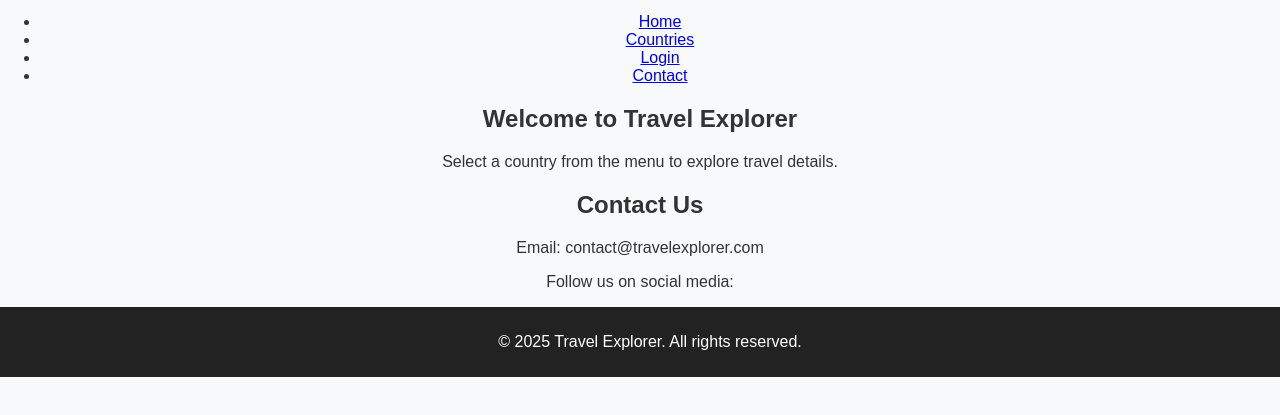
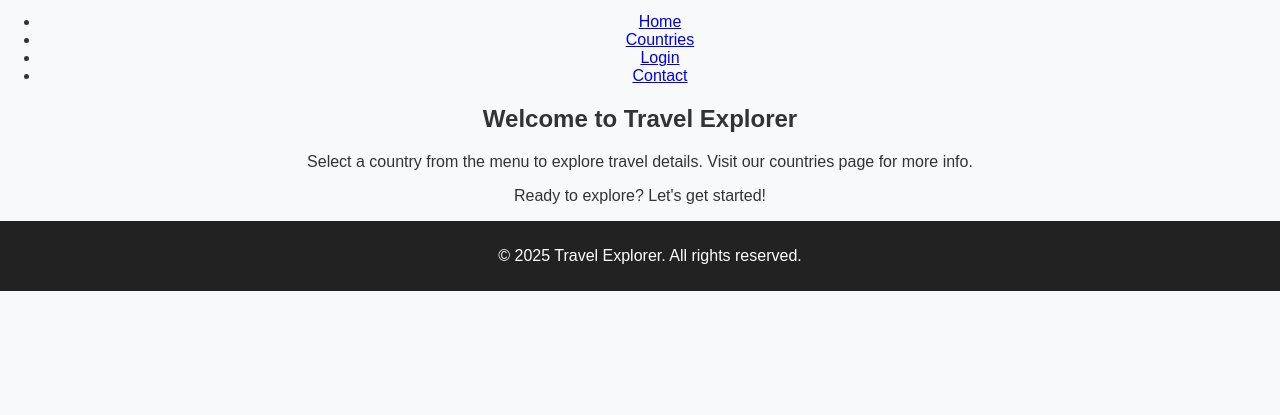
Before and after one commit to vivekmuralidharan13/Travel, a plain HTML site: page index.html in a window 1280 px wide. Shown: the part 101-516 px from the top of the page. Drawn offline with Linux system fonts and the light colour scheme.

Commit message:
Update index.html

```diff
--- a/index.html
+++ b/index.html
@@ -27,20 +27,14 @@
         </ul>
     </nav>
 
-    <!-- Content Section -->
+    <!-- Main Content Section -->
     <section id="content">
         <h2>Welcome to Travel Explorer</h2>
-        <p>Select a country from the menu to explore travel details.</p>
+        <p>Select a country from the menu to explore travel details. Visit our countries page for more info.</p>
+        <p>Ready to explore? Let's get started!</p>
     </section>
 
-    <!-- Contact Section -->
-    <section id="contact">
-        <h2>Contact Us</h2>
-        <p>Email: contact@travelexplorer.com</p>
-        <p>Follow us on social media:</p>
-    </section>
-
-    <!-- Footer -->
+    <!-- Footer Section -->
     <footer>
         <p>&copy; 2025 Travel Explorer. All rights reserved.</p>
     </footer>
```
